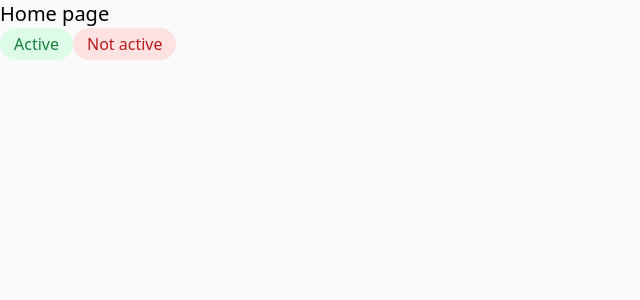
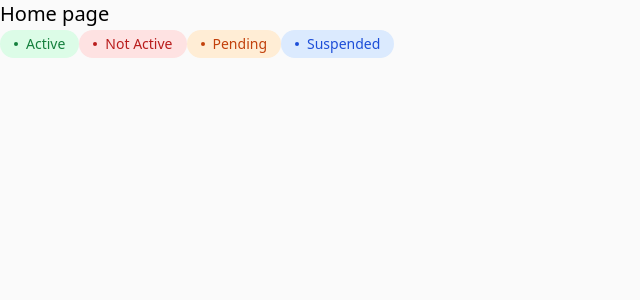
Before and after one commit to anette1983/crm, a Next.js app: page / in a window 1280 px wide. Shown: the top 300 px of the page, without its empty margins (0-640 px from the left). Built offline with nearby package versions, Linux system fonts and the light colour scheme.

Commit message:
add clxs library example

```diff
--- a/package.json
+++ b/package.json
@@ -9,6 +9,7 @@
     "lint": "next lint"
   },
   "dependencies": {
+    "clsx": "^2.1.1",
     "next": "14.2.3",
     "react": "^18",
     "react-dom": "^18"
--- /dev/null
+++ b/src/app/components/status-label.tsx
@@ -0,0 +1,57 @@
+import React from 'react';
+import clsx from 'clsx';
+
+export enum Status {
+  Active = 'active',
+  NotActive = 'notActive',
+  Pending = 'pending',
+  Suspended = 'suspended',
+}
+
+export interface StatusLabelProps {
+  children: React.ReactNode;
+  status: Status;
+  disabled?: boolean;
+}
+
+function StatusLabel({ children, status, disabled }: StatusLabelProps) {
+  return (
+    <div
+      // className={clsx(
+      //   'inline-flex items-center py-1 px-3.5 rounded-3xl text-sm font-medium',
+      //   { 'opacity-75 cursor-not-allowed': disabled },
+      //   (status === Status.Active && 'text-green-700 bg-green-100') ||
+      //     (status === Status.NotActive && 'text-red-700 bg-red-100') ||
+      //     (status === Status.Pending && 'text-orange-700 bg-orange-100') ||
+      //     (status === Status.Suspended && 'text-blue-700 bg-blue-100') ||
+      //     '',
+      // )}
+      className={clsx(
+        'inline-flex items-center py-1 px-3.5 rounded-3xl text-sm font-medium',
+        status === Status.Active && 'text-green-700 bg-green-100',
+        status === Status.NotActive && 'text-red-700 bg-red-100',
+        status === Status.Pending && 'text-orange-700 bg-orange-100',
+        status === Status.Suspended && 'text-blue-700 bg-blue-100',
+        '',
+        {
+          ['opacity-75 cursor-not-allowed']: disabled,
+        },
+      )}
+    >
+      {/* bullet */}
+      <div className="w-1 h-1 mr-2 rounded-full bg-current" />
+      {children}
+    </div>
+  );
+}
+
+export default StatusLabel;
+
+/*clsx принимает любое количество аргументов, которые могут быть строками, объектами или массивами, и возвращает одну строку с классами, игнорируя все ложные значения (такие как false, null, undefined и пустые строки).
+
+В этом примере:
+
+Основные стили ('inline-flex items-center py-1 px-3.5 rounded-3xl text-sm font-medium') всегда применяются.
+Статусы: Дополнительные классы добавляются на основе значения status. Если ни одно из условий не выполнено (например, статус не соответствует ни одному из перечисленных), то в результате получится false и clsx просто игнорирует этот аргумент.
+Пустая строка в вашем списке аргументов ('') игнорируется.
+Условие disabled: Классы opacity-75 cursor-not-allowed добавляются, если disabled истинно. */
--- a/src/app/page.tsx
+++ b/src/app/page.tsx
@@ -1,12 +1,17 @@
-import ActiveLabel from './components/active-label';
-import NotActiveLabel from './components/not-active-label';
+// import ActiveLabel from './components/active-label';
+// import NotActiveLabel from './components/not-active-label';
+import StatusLabel, { Status } from './components/status-label';
 
 export default function Home() {
   return (
     <main>
-      <h1 className='text-xl'>Home page</h1>
-      <ActiveLabel>Active</ActiveLabel>
-      <NotActiveLabel>Not active</NotActiveLabel>
+      <h1 className="text-xl">Home page</h1>
+      {/* <ActiveLabel>Active</ActiveLabel>
+      <NotActiveLabel>Not active</NotActiveLabel> */}
+      <StatusLabel status={Status.Active}>Active</StatusLabel>
+      <StatusLabel status={Status.NotActive}>Not Active</StatusLabel>
+      <StatusLabel status={Status.Pending}>Pending</StatusLabel>
+      <StatusLabel status={Status.Suspended}>Suspended</StatusLabel>
     </main>
   );
 }
```
Also changed, not shown: 1 other file (tests, documents, lock files or other folders).
